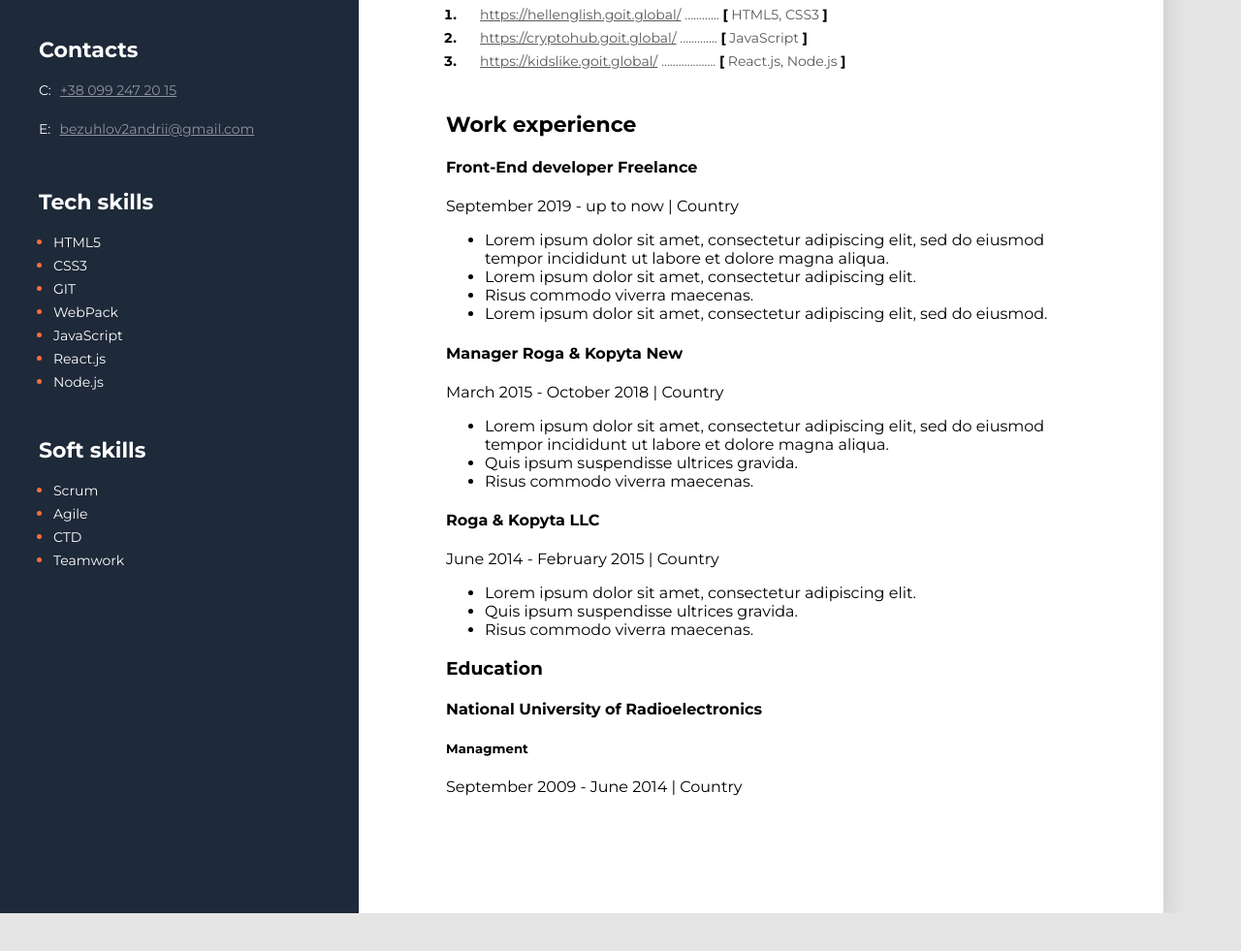
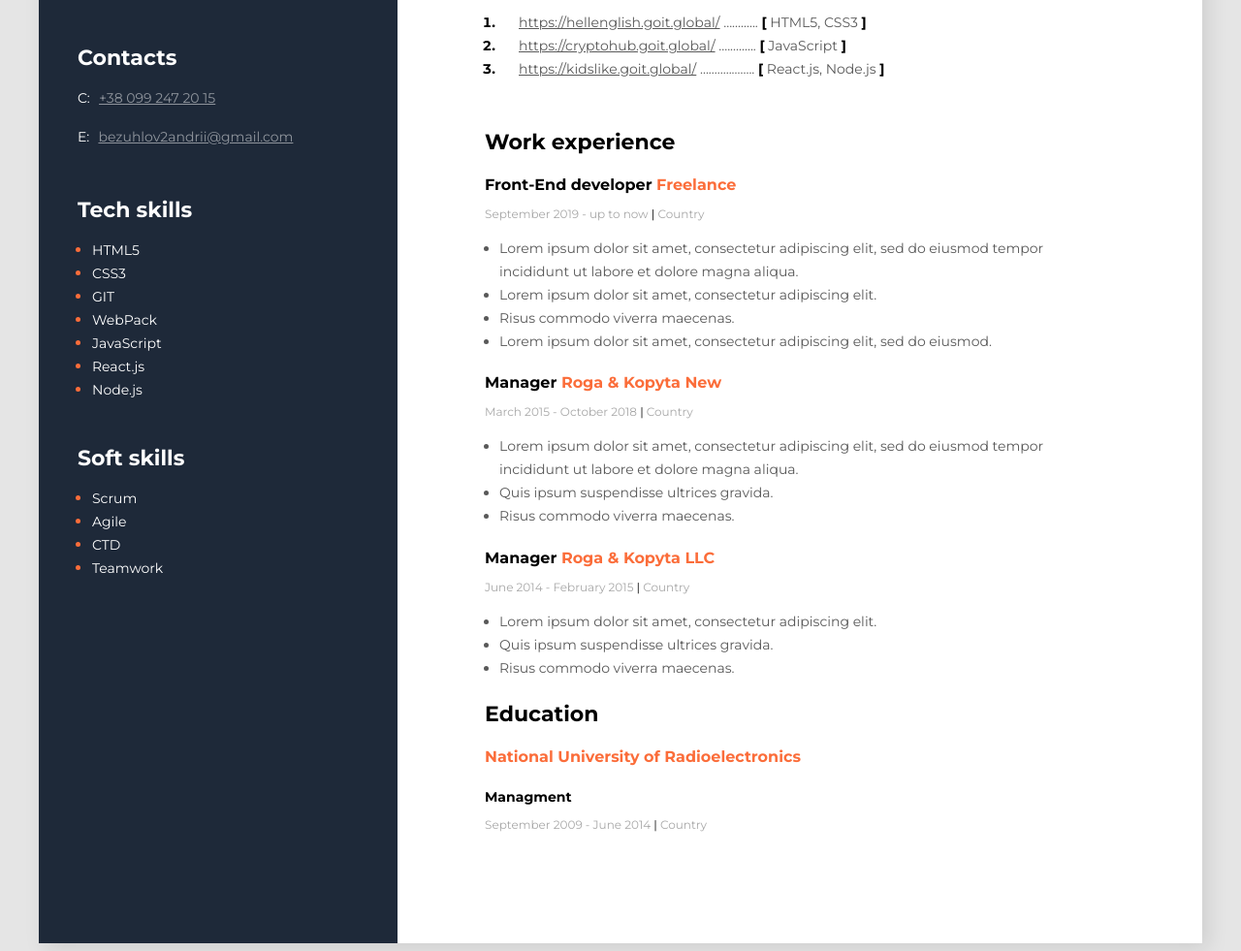
Before and after one commit to BarKarMa/resume, a plain HTML site: page index.html in a window 1280 px wide. Shown: the part 444-1425 px from the top of the page at 97% size. Before the commit the page ends 1386 px from the top, so only its background shows below. Drawn offline with Linux system fonts and the light colour scheme.

Commit message:
the final styles for "example"

```diff
--- a/index.html
+++ b/index.html
@@ -58,38 +58,38 @@
         <h3 class="title">Work experience</h3>
         <!-- company 1 -->
         <div>
-          <h4>Front-End developer Freelance</h4>
-          <p>September 2019 - up to now | Country</p>
-          <ul>
-            <li>Lorem ipsum dolor sit amet, consectetur adipiscing elit, sed do eiusmod tempor incididunt ut labore et dolore magna
+          <h4 class="work-position">Front-End developer <span class="organization">Freelance</span></h4>
+          <p class="period">September 2019 - up to now <span class="line">|</span> Country</p>
+          <ul class="work-list">
+            <li class="work-list-item">Lorem ipsum dolor sit amet, consectetur adipiscing elit, sed do eiusmod tempor incididunt ut labore et dolore magna
             aliqua.</li>
-            <li>Lorem ipsum dolor sit amet, consectetur adipiscing elit.</li>
-            <li>Risus commodo viverra maecenas.</li>
-            <li>Lorem ipsum dolor sit amet, consectetur adipiscing elit, sed do eiusmod.</li>
+            <li class="work-list-item">Lorem ipsum dolor sit amet, consectetur adipiscing elit.</li>
+            <li class="work-list-item">Risus commodo viverra maecenas.</li>
+            <li class="work-list-item">Lorem ipsum dolor sit amet, consectetur adipiscing elit, sed do eiusmod.</li>
           </ul>
 
         </div>
         <!-- company 2 -->
         <div>
-          <h4>Manager Roga & Kopyta New</h4>
-          <p>March 2015 - October 2018 | Country</p>
-          <ul>
-            <li>Lorem ipsum dolor sit amet, consectetur adipiscing elit, sed do eiusmod tempor incididunt ut labore et dolore
+          <h4 class="work-position">Manager <span class="organization"> Roga & Kopyta New</span></h4>
+          <p class="period">March 2015 - October 2018 <span class="line">|</span> Country</p>
+          <ul class="work-list">
+            <li class="work-list-item">Lorem ipsum dolor sit amet, consectetur adipiscing elit, sed do eiusmod tempor incididunt ut labore et dolore
               magna
               aliqua.</li>
-            <li>Quis ipsum suspendisse ultrices gravida.</li>
-            <li>Risus commodo viverra maecenas.</li>
+            <li class="work-list-item">Quis ipsum suspendisse ultrices gravida.</li>
+            <li class="work-list-item">Risus commodo viverra maecenas.</li>
 
           </ul>
 
         </div>
         <!-- company 3 -->
-        <h4>Roga & Kopyta LLC</h4>
-        <p>June 2014 - February 2015 | Country</p>
-        <ul>
-          <li>Lorem ipsum dolor sit amet, consectetur adipiscing elit.</li>
-          <li>Quis ipsum suspendisse ultrices gravida.</li>
-          <li>Risus commodo viverra maecenas.</li>
+        <h4 class="work-position">Manager <span class="organization">Roga & Kopyta LLC</span></h4>
+        <p class="period">June 2014 - February 2015 <span class="line">|</span> Country</p>
+        <ul class="work-list">
+          <li class="work-list-item">Lorem ipsum dolor sit amet, consectetur adipiscing elit.</li>
+          <li class="work-list-item">Quis ipsum suspendisse ultrices gravida.</li>
+          <li class="work-list-item">Risus commodo viverra maecenas.</li>
 
         </ul>
         <div>
@@ -98,10 +98,10 @@
       </div>
       <!-- Education -->
       <div class="education">
-        <h3>Education</h3>
-        <h4>National University of Radioelectronics</h4>
-        <h5>Managment</h5>
-        <p>September 2009 - June 2014 | Country</p>
+        <h3 class="title">Education</h3>
+        <h4 class="university">National University of Radioelectronics</h4>
+        <h5 class="faculty">Managment</h5>
+        <p class="period">September 2009 - June 2014 <span class="line">|</span> Country</p>
 
       </div>
 
--- a/styles/styles.css
+++ b/styles/styles.css
@@ -1,11 +1,12 @@
 body {
 	font-family: "Montserrat", sans-serif;
 	background-color: #e5e5e5;
-	margin: 0 auto;
+
 }
 
 .main {
 	display: flex;
+	margin: 0 auto;
 	/* flex-direction: row; */
 	flex-direction: row-reverse;
 	background-color: #f5f7fa;
@@ -98,8 +99,6 @@ body {
 	font-weight: bold;
 	font-size: 22px;
 	line-height: 27px;
-	/* identical to box height */
-
 	color: #000000;
 	margin-bottom: 10px;
 }
@@ -136,7 +135,7 @@ body {
 }
 
 .projects {
-	margin-bottom: 40px;
+	margin-bottom: 50px;
 }
 
 .project-item {
@@ -170,15 +169,86 @@ body {
 	margin-left: 15px;
 }
 
-/* worck styles */
-. {
-	padding-top: 100px;
+/* work styles */
+
+.work {
+	/* padding-top: 100px;
 	padding-bottom: 50px;
 	padding-left: 20px;
-	padding-right: 40px;
+	padding-right: 40px; */
+}
+
+
+.work-position {
+	font-style: normal;
+	font-weight: bold;
+	font-size: 16px;
+	line-height: 20px;
+	color: #000000;
+	margin-bottom: 10px;
+}
+
+.organization {
+	font-style: normal;
+	font-weight: bold;
+	font-size: 16px;
+	line-height: 20px;
+	color: #FB6D3A;
+
+}
+
+.period {
+	font-style: normal;
+	font-weight: normal;
+	font-size: 12px;
+	line-height: 15px;
+	color: #A8A8A8;
+	margin-bottom: 10px;
+}
+
+.line {
+	font-style: normal;
+	font-weight: normal;
+	font-size: 12px;
+	line-height: 15px;
+	color: #000000;
+}
+
+.work-list {
+	padding: 0;
+	margin-left: 15px;
+}
+
+.work-list-item {
+	font-style: normal;
+	font-weight: normal;
+	font-size: 14px;
+	line-height: 24px;
+	color: #595959;
 }
 
 /* styles education */
 
+
 .education {
+
 }
+
+.university {
+	font-style: normal;
+	font-weight: bold;
+	font-size: 16px;
+	line-height: 20px;
+	color: #FB6D3A;
+	margin-bottom: 10px;
+
+}
+
+.faculty {
+	font-style: normal;
+	font-weight: bold;
+	font-size: 14px;
+	line-height: 17px;
+	color: #000000;
+	margin-bottom: 10px;
+}
```
